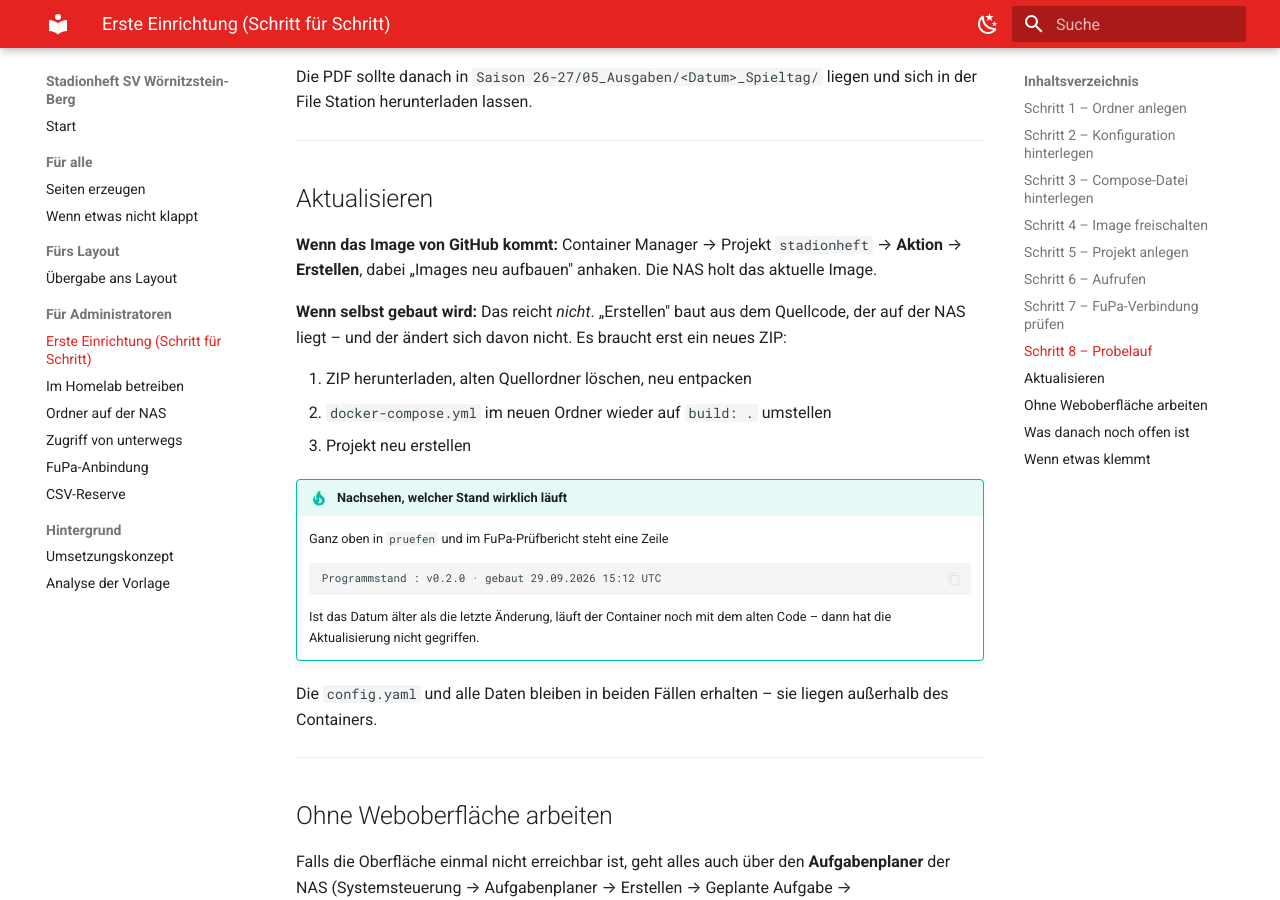
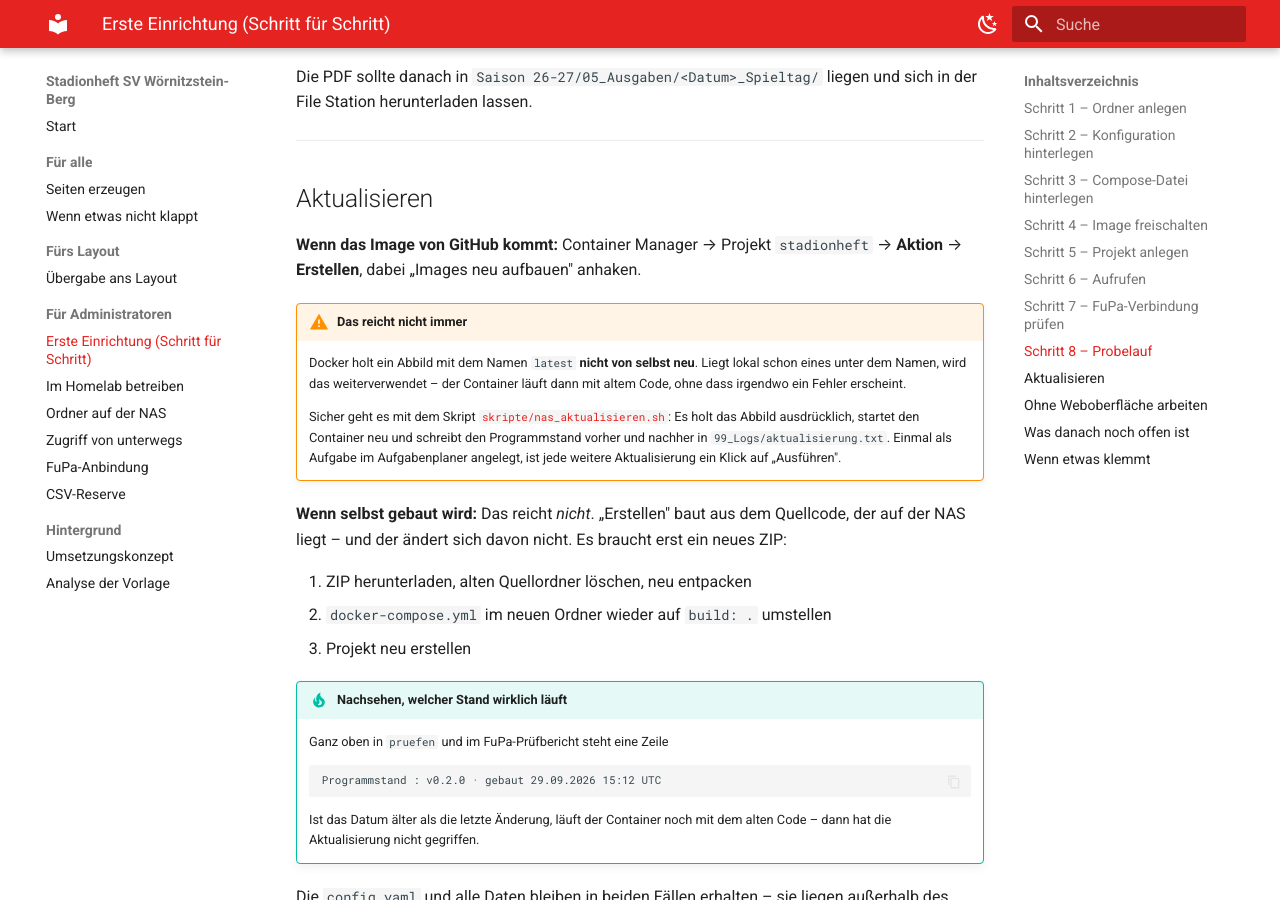
Before and after one commit to habersatterdan/stadionheft-svw, an MkDocs documentation site: the page built from docs/ERSTE_EINRICHTUNG.md, in a window 1280 px wide and 900 px high, scrolled down 2970 px. Built offline with MkDocs 1.6.1 and Material for MkDocs 9.7.7, drawn with Linux system fonts in a browser that asks for light colours.

Commit message:
Aktualisierungsskript fuer die NAS und Befehl 'stand'
Der dritte Probelauf lief wieder mit altem Code. Ursache diesmal nicht
der Bauweg, sondern Docker selbst: Ein Abbild namens "latest" wird nicht
von selbst neu geholt. Liegt lokal schon eines unter dem Namen, laeuft
der Container weiter damit -- ohne Fehlermeldung, ohne Hinweis.

skripte/nas_aktualisieren.sh macht daraus einen Knopf im Aufgabenplaner:
Es zeigt die verwendete Compose-Datei, warnt wenn dort noch build: steht,
nennt den Programmstand vorher, holt das Abbild ausdruecklich, startet
neu, nennt den Stand nachher und prueft gleich die FuPa-Verbindung. Ein
Lauf, eine Datei, keine offenen Fragen mehr.

Dazu 'stadionheft stand' -- gibt nur den Programmstand aus, damit
Skripte ihn abfragen koennen, ohne die ganze Konfigurationspruefung.

Co-Authored-By: Claude Opus 5 <noreply@anthropic.com>
Claude-Session: https://claude.ai/code/session_01J3K3ZiRofBvMtJbYB3sHFp

```diff
--- a/docs/ERSTE_EINRICHTUNG.md
+++ b/docs/ERSTE_EINRICHTUNG.md
@@ -158,7 +158,21 @@ und sich in der File Station herunterladen lassen.
 
 **Wenn das Image von GitHub kommt:** Container Manager → Projekt
 `stadionheft` → **Aktion** → **Erstellen**, dabei „Images neu aufbauen"
-anhaken. Die NAS holt das aktuelle Image.
+anhaken.
+
+!!! warning "Das reicht nicht immer"
+    Docker holt ein Abbild mit dem Namen `latest` **nicht von selbst neu**.
+    Liegt lokal schon eines unter dem Namen, wird das weiterverwendet – der
+    Container läuft dann mit altem Code, ohne dass irgendwo ein Fehler
+    erscheint.
+
+    Sicher geht es mit dem Skript [`skripte/nas_aktualisieren.sh`][skript]:
+    Es holt das Abbild ausdrücklich, startet den Container neu und schreibt
+    den Programmstand vorher und nachher in
+    `99_Logs/aktualisierung.txt`. Einmal als Aufgabe im Aufgabenplaner
+    angelegt, ist jede weitere Aktualisierung ein Klick auf „Ausführen".
+
+[skript]: https://github.com/habersatterdan/stadionheft-svw/blob/main/skripte/nas_aktualisieren.sh
 
 **Wenn selbst gebaut wird:** Das reicht *nicht*. „Erstellen" baut aus dem
 Quellcode, der auf der NAS liegt – und der ändert sich davon nicht. Es braucht
```
Also changed, not shown: 2 other files.
